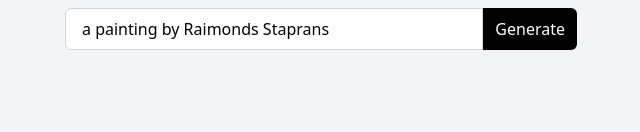
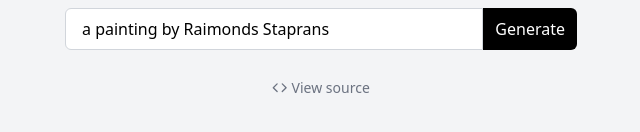
Before and after one commit to icode198/inpainter, a Next.js app: page /paint in a window 1280 px wide. Shown: the part 544-676 px from the top of the page, without its empty margins (319-959 px from the left). Built offline with nearby package versions, Linux system fonts and the light colour scheme.

Commit message:
add link to source

```diff
--- a/pages/paint.js
+++ b/pages/paint.js
@@ -1,10 +1,12 @@
 import { useState } from "react";
 import Head from "next/head";
+import Link from "next/link";
 import Canvas from "components/canvas";
 import PromptForm from "components/prompt-form";
 import Dropzone from "components/dropzone";
 import Download from "components/download";
 import { XCircle as StartOverIcon } from "lucide-react";
+import { Code as CodeIcon } from "lucide-react";
 
 const sleep = (ms) => new Promise((r) => setTimeout(r, ms));
 
@@ -115,6 +117,17 @@
             )}
 
             <Download predictions={predictions} />
+
+            <Link href="https://github.com/zeke/inpainter">
+              <a className="lil-button">
+                <CodeIcon
+                  className="icon"
+                  target="_blank"
+                  rel="noopener noreferrer"
+                />
+                View source
+              </a>
+            </Link>
           </div>
         </div>
       </main>
```
